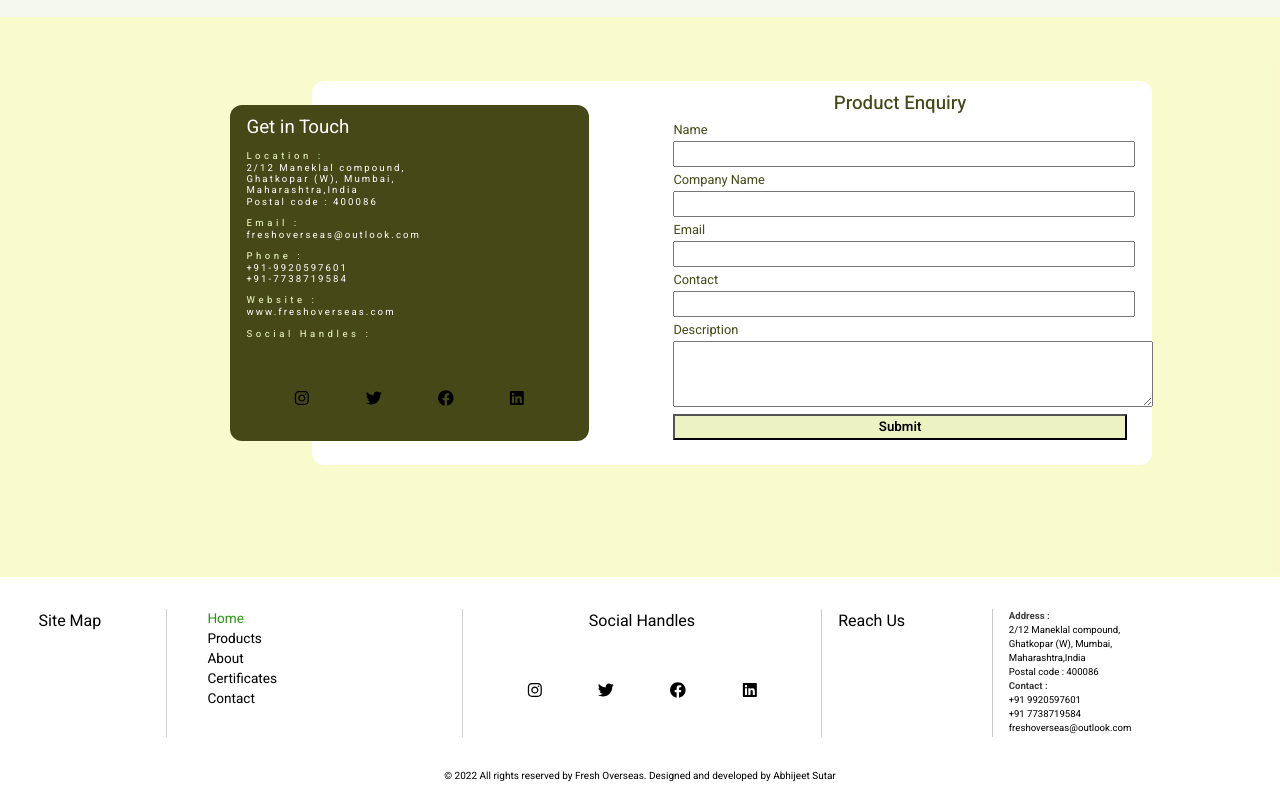
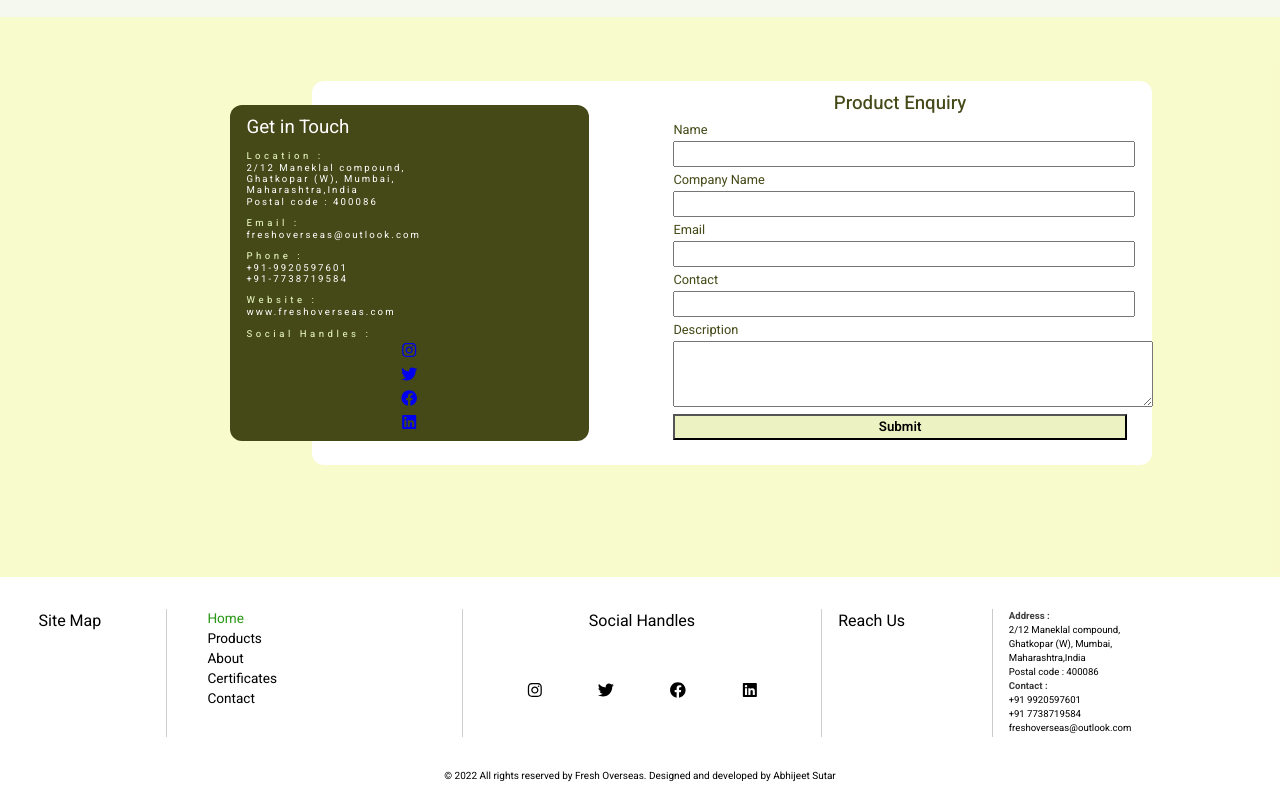
Before and after one commit to abhijeetsutar18/FreshOverseasbeta.github.io, a React (Create React App) app: page / in a window 1280 px wide. Shown: the part 3238-4026 px from the top of the page. Built offline with nearby package versions, Linux system fonts and the light colour scheme; a web font is replaced by a local one.

Commit message:
Update Contact.js

```diff
--- a/src/Components/Contact/Contact.js
+++ b/src/Components/Contact/Contact.js
@@ -52,7 +52,7 @@ const Contact = () => {
                         <h5>Website :</h5>
                         <p>www.freshoverseas.com</p>
                         <h5>Social Handles :</h5>
-                        <div className="SocialIcons">
+                        <div className="Social">
                             <a href="www.instagram.com/freshoverseas" target="_blank"><FaInstagram/></a>
                             <a href="www.twitter.com" target="_blank"><FaTwitter/></a>
                             <a href="www.facebook.com" target="_blank"><FaFacebook/></a>
```
